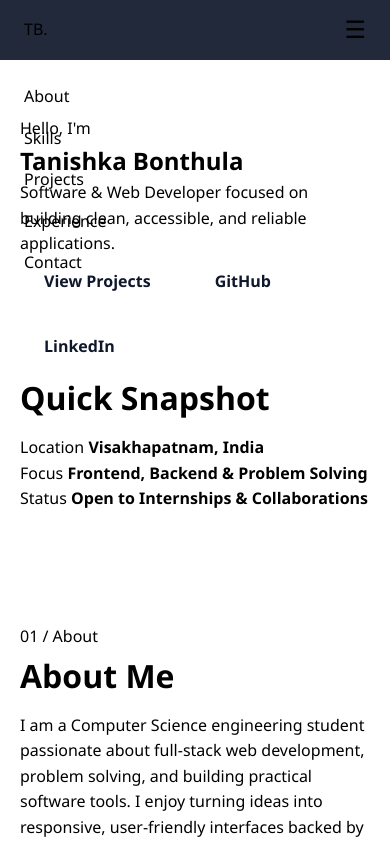
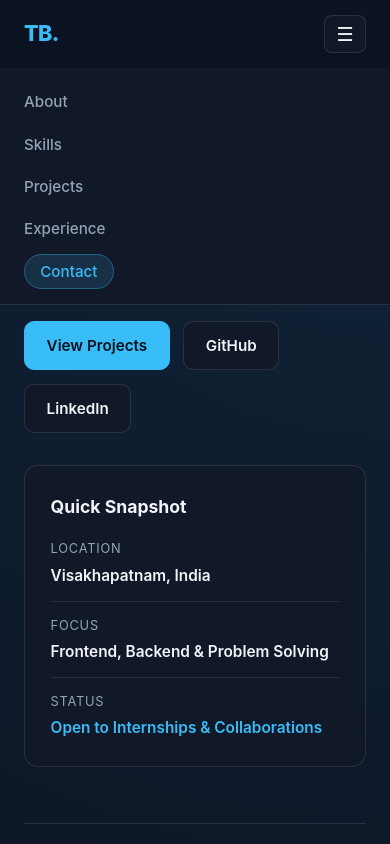
Before and after one commit to tanishkabonthula23-jpg/tanishkabonthula23-jpg.github.io, a plain HTML site: page index.html in a window 390 px wide. Both pictures are taken after a click on the button "Toggle navigation". Shown: the top 844 px of the page. Drawn offline with Linux system fonts and the light colour scheme.

Commit message:
Refactor CSS variables and layout styles
Updated CSS variables and styles for improved theming and layout adjustments.

```diff
--- a/style.css
+++ b/style.css
@@ -1,260 +1,359 @@
-root {
-  --bg-main: #0f172a;
-  --bg-secondary: #1e293b;
-  --bg-card: #1e293b;
-  --text-primary: #f8fafc;
-  --text-secondary: #94a3b8;
+:root {
+  --bg: #0b1120;
+  --surface: #111827;
+  --surface-elevated: #172033;
+  --border: rgba(148, 163, 184, 0.18);
+  --text: #f1f5f9;
+  --muted: #94a3b8;
   --accent: #38bdf8;
-  --accent-hover: #0284c7;
-  --border-color: #334155;
-  --max-width: 1100px;
-  --radius: 10px;
-  --transition: all 0.25s ease;
+  --accent-strong: #0ea5e9;
+  --accent-ink: #06131f;
+  --radius: 14px;
+  --container: 1080px;
 }
 
-* {
+*,
+*::before,
+*::after {
+  box-sizing: border-box;
   margin: 0;
   padding: 0;
-  box-sizing: border-box;
 }
 
 html {
   scroll-behavior: smooth;
-  font-family: 'Segoe UI', Roboto, Helvetica, Arial, sans-serif;
+  font-size: 16px;
 }
 
 body {
-  background-color: var(--bg-main);
-  color: var(--text-primary);
-  line-height: 1.6;
+  font-family: Inter, "Segoe UI", Roboto, Helvetica, Arial, sans-serif;
+  background:
+    radial-gradient(circle at top right, rgba(56, 189, 248, 0.12), transparent 35%),
+    var(--bg);
+  color: var(--text);
+  line-height: 1.65;
+  -webkit-font-smoothing: antialiased;
 }
 
 a {
+  color: inherit;
   text-decoration: none;
-  color: inherit;
 }
 
 ul {
   list-style: none;
 }
 
-/* =========================================
-   2. Navigation Bar & Mobile Menu
-   ========================================= */
-header {
+/* Header & Navigation */
+.site-header {
   position: sticky;
   top: 0;
-  z-index: 1000;
-  background-color: rgba(15, 23, 42, 0.92);
-  backdrop-filter: blur(10px);
-  border-bottom: 1px solid var(--border-color);
+  z-index: 100;
+  background: rgba(11, 17, 32, 0.85);
+  backdrop-filter: blur(12px);
+  border-bottom: 1px solid var(--border);
 }
 
-.navbar, nav {
-  max-width: var(--max-width);
+.navbar {
+  max-width: var(--container);
   margin: 0 auto;
-  padding: 1rem 1.5rem;
+  padding: 0.95rem 1.5rem;
   display: flex;
+  align-items: center;
   justify-content: space-between;
-  align-items: center;
 }
 
-.logo {
-  font-size: 1.4rem;
-  font-weight: 700;
+.brand-logo {
+  font-size: 1.35rem;
+  font-weight: 800;
+  letter-spacing: -0.03em;
   color: var(--accent);
 }
 
 .nav-links {
   display: flex;
+  align-items: center;
   gap: 1.75rem;
 }
 
 .nav-links a {
-  color: var(--text-secondary);
+  color: var(--muted);
+  font-size: 0.95rem;
   font-weight: 500;
-  transition: var(--transition);
+  transition: color 0.2s ease;
 }
 
 .nav-links a:hover,
 .nav-links a.active {
-  color: var(--accent);
+  color: var(--text);
 }
 
-.menu-toggle, .hamburger {
+.nav-links a.nav-cta {
+  padding: 0.45rem 0.95rem;
+  border-radius: 999px;
+  background: rgba(56, 189, 248, 0.14);
+  color: var(--accent);
+  border: 1px solid rgba(56, 189, 248, 0.35);
+}
+
+.nav-links a.nav-cta:hover {
+  background: var(--accent);
+  color: var(--accent-ink);
+}
+
+.menu-toggle {
   display: none;
-  font-size: 1.5rem;
-  background: none;
-  border: none;
-  color: var(--text-primary);
+  background: var(--surface);
+  color: var(--text);
+  border: 1px solid var(--border);
+  border-radius: 8px;
+  padding: 0.4rem 0.7rem;
+  font-size: 1.2rem;
   cursor: pointer;
 }
 
-/* =========================================
-   3. Layout Containers & Sections
-   ========================================= */
-section {
-  max-width: var(--max-width);
+/* Sections */
+main {
+  max-width: var(--container);
   margin: 0 auto;
-  padding: 5rem 1.5rem;
+  padding: 0 1.5rem;
 }
 
-.section-title, h2 {
-  font-size: 2rem;
-  margin-bottom: 0.75rem;
-  color: var(--text-primary);
+.section-block {
+  padding: 4rem 0;
+  border-top: 1px solid var(--border);
 }
 
-.section-subtitle {
-  color: var(--text-secondary);
-  margin-bottom: 2.5rem;
-  max-width: 650px;
+.section-heading {
+  margin-bottom: 1.75rem;
 }
 
-/* =========================================
-   4. Hero Section
-   ========================================= */
-.hero, #home {
-  min-height: 85vh;
-  display: flex;
-  flex-direction: column;
-  justify-content: center;
-  align-items: flex-start;
+.section-tag {
+  display: inline-block;
+  font-size: 0.8rem;
+  font-weight: 600;
+  letter-spacing: 0.08em;
+  text-transform: uppercase;
+  color: var(--accent);
+  margin-bottom: 0.35rem;
 }
 
-.hero h1, #home h1 {
-  font-size: clamp(2.2rem, 5vw, 3.6rem);
-  line-height: 1.2;
+.section-heading h2 {
+  font-size: clamp(1.6rem, 3vw, 2.2rem);
+  letter-spacing: -0.02em;
+}
+
+/* Hero */
+.hero-section {
+  padding: 4.5rem 0 3.5rem;
+  display: grid;
+  grid-template-columns: 1.45fr 0.95fr;
+  gap: 2rem;
+  align-items: center;
+}
+
+.eyebrow {
+  color: var(--accent);
+  font-weight: 600;
+  font-size: 1rem;
+  margin-bottom: 0.4rem;
+}
+
+.hero-content h1 {
+  font-size: clamp(2.3rem, 5vw, 3.6rem);
+  line-height: 1.12;
+  letter-spacing: -0.03em;
   margin-bottom: 1rem;
 }
 
-.hero span, .highlight {
-  color: var(--accent);
-}
-
-.hero p, #home p {
-  font-size: 1.15rem;
-  color: var(--text-secondary);
-  max-width: 620px;
-  margin-bottom: 2rem;
+.hero-role {
+  color: var(--muted);
+  font-size: 1.08rem;
+  max-width: 56ch;
+  margin-bottom: 1.75rem;
 }
 
 .btn-group {
   display: flex;
   flex-wrap: wrap;
-  gap: 1rem;
+  gap: 0.85rem;
 }
 
 .btn {
-  display: inline-block;
-  padding: 0.75rem 1.5rem;
-  border-radius: var(--radius);
+  display: inline-flex;
+  align-items: center;
+  justify-content: center;
+  padding: 0.7rem 1.35rem;
+  border-radius: 10px;
+  font-size: 0.95rem;
   font-weight: 600;
   cursor: pointer;
-  border: 1px solid var(--accent);
-  background-color: var(--accent);
-  color: #0f172a;
-  transition: var(--transition);
+  transition: transform 0.2s ease, background-color 0.2s ease, border-color 0.2s ease;
 }
 
-.btn:hover {
-  background-color: var(--accent-hover);
-  border-color: var(--accent-hover);
-  color: #ffffff;
-  transform: translateY(-2px);
+.btn-primary {
+  background: var(--accent);
+  color: var(--accent-ink);
+  border: 1px solid var(--accent);
 }
 
-.btn-outline {
-  background-color: transparent;
+.btn-primary:hover {
+  background: var(--accent-strong);
+  border-color: var(--accent-strong);
+  transform: translateY(-1px);
+}
+
+.btn-ghost {
+  background: var(--surface);
+  color: var(--text);
+  border: 1px solid var(--border);
+}
+
+.btn-ghost:hover {
+  border-color: var(--accent);
+  color: var(--accent);
+  transform: translateY(-1px);
+}
+
+/* Quick Snapshot Card */
+.snapshot-card,
+.about-card,
+.skill-card,
+.info-card,
+.contact-card {
+  background: var(--surface);
+  border: 1px solid var(--border);
+  border-radius: var(--radius);
+  padding: 1.6rem;
+}
+
+.snapshot-card h2 {
+  font-size: 1.1rem;
+  margin-bottom: 1.1rem;
+  color: var(--text);
+}
+
+.snapshot-list li {
+  display: flex;
+  flex-direction: column;
+  gap: 0.2rem;
+  padding: 0.8rem 0;
+  border-top: 1px solid var(--border);
+}
+
+.snapshot-list li:first-child {
+  padding-top: 0;
+  border-top: none;
+}
+
+.snapshot-list li:last-child {
+  padding-bottom: 0;
+}
+
+.snapshot-list span {
+  font-size: 0.8rem;
+  text-transform: uppercase;
+  letter-spacing: 0.06em;
+  color: var(--muted);
+}
+
+.snapshot-list strong {
+  font-size: 0.96rem;
+  font-weight: 600;
+}
+
+.status-badge {
   color: var(--accent);
 }
 
-.btn-outline:hover {
-  background-color: var(--accent);
-  color: #0f172a;
+/* About */
+.about-card p {
+  color: var(--muted);
+  font-size: 1.03rem;
+  max-width: 72ch;
 }
 
-/* =========================================
-   5. Skills & Cards Grid (Projects / Experience)
-   ========================================= */
-.skills-container, .skills-grid {
+/* Skills & Cards Grids */
+.skills-grid,
+.cards-grid {
+  display: grid;
+  grid-template-columns: repeat(auto-fit, minmax(280px, 1fr));
+  gap: 1.25rem;
+}
+
+.skill-card h3,
+.info-card h3 {
+  font-size: 1.15rem;
+  margin-bottom: 0.85rem;
+}
+
+.info-card p {
+  color: var(--muted);
+  font-size: 0.96rem;
+  margin-bottom: 1rem;
+}
+
+.info-card p:last-child {
+  margin-bottom: 0;
+}
+
+.chip-list {
   display: flex;
   flex-wrap: wrap;
-  gap: 0.75rem;
-  margin-top: 1.5rem;
+  gap: 0.55rem;
 }
 
-.skill-tag, .badge {
-  background-color: var(--bg-secondary);
-  border: 1px solid var(--border-color);
+.chip {
+  font-size: 0.85rem;
+  font-weight: 500;
+  padding: 0.35rem 0.8rem;
+  border-radius: 999px;
+  background: var(--surface-elevated);
+  color: var(--text);
+  border: 1px solid var(--border);
+}
+
+/* Contact */
+.contact-card {
+  display: flex;
+  flex-wrap: wrap;
+  align-items: center;
+  justify-content: space-between;
+  gap: 1.25rem;
+}
+
+.contact-card h3 {
+  font-size: 1.25rem;
+  margin-bottom: 0.25rem;
+}
+
+.contact-email {
   color: var(--accent);
-  padding: 0.45rem 1rem;
-  border-radius: 999px;
-  font-size: 0.9rem;
   font-weight: 500;
 }
 
-.grid, .projects-grid {
-  display: grid;
-  grid-template-columns: repeat(auto-fit, minmax(280px, 1fr));
-  gap: 1.5rem;
-  margin-top: 2rem;
-}
-
-.card, .project-card {
-  background-color: var(--bg-card);
-  border: 1px solid var(--border-color);
-  border-radius: var(--radius);
-  padding: 1.75rem;
-  transition: var(--transition);
-}
-
-.card:hover, .project-card:hover {
-  border-color: var(--accent);
-  transform: translateY(-4px);
-}
-
-.card h3, .project-card h3 {
-  font-size: 1.25rem;
-  margin-bottom: 0.6rem;
-  color: var(--text-primary);
-}
-
-.card p, .project-card p {
-  color: var(--text-secondary);
-  font-size: 0.95rem;
-  margin-bottom: 1.25rem;
-}
-
-/* =========================================
-   6. Contact & Footer
-   ========================================= */
-.contact-box {
-  background-color: var(--bg-secondary);
-  border: 1px solid var(--border-color);
-  border-radius: var(--radius);
-  padding: 2rem;
-  display: flex;
-  flex-wrap: wrap;
-  justify-content: space-between;
-  align-items: center;
-  gap: 1.5rem;
-}
-
-footer {
+/* Footer */
+.site-footer {
+  max-width: var(--container);
+  margin: 0 auto;
+  padding: 2rem 1.5rem 2.75rem;
+  border-top: 1px solid var(--border);
   text-align: center;
-  padding: 2rem 1.5rem;
-  border-top: 1px solid var(--border-color);
-  color: var(--text-secondary);
+  color: var(--muted);
   font-size: 0.9rem;
 }
 
-/* =========================================
-   7. Mobile Responsive Rules
-   ========================================= */
-@media (max-width: 768px) {
-  .menu-toggle, .hamburger {
-    display: block;
+/* Responsive Breakpoints */
+@media (max-width: 860px) {
+  .hero-section {
+    grid-template-columns: 1fr;
+    padding-top: 3rem;
+  }
+}
+
+@media (max-width: 720px) {
+  .menu-toggle {
+    display: inline-flex;
   }
 
   .nav-links {
@@ -262,21 +361,16 @@ footer {
     position: absolute;
     top: 100%;
     left: 0;
-    width: 100%;
-    background-color: var(--bg-secondary);
+    right: 0;
     flex-direction: column;
-    padding: 1.5rem;
+    align-items: flex-start;
     gap: 1rem;
-    border-bottom: 1px solid var(--border-color);
+    padding: 1.25rem 1.5rem;
+    background: var(--surface);
+    border-bottom: 1px solid var(--border);
   }
 
-  .nav-links.active,
-  .nav-links.open,
-  .nav-links.show {
+  .nav-links.active {
     display: flex;
   }
-
-  section {
-    padding: 3.5rem 1.25rem;
-  }
 }
```
